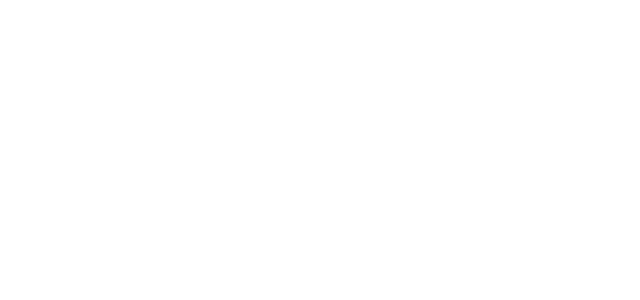
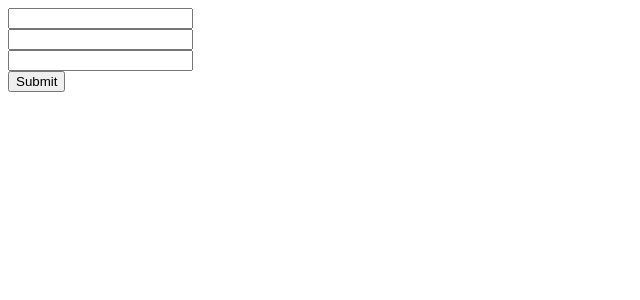
Before and after one commit to matt1sor/kino_ug, a React (Create React App) app in the folder front/: page /users/register in a window 1280 px wide. Before the commit this address had no page. Shown: the top 300 px of the page, without its empty margins (0-640 px from the left). Built offline with nearby package versions, Linux system fonts and the light colour scheme.

Commit message:
added register form

```diff
--- a/front/src/pages/users/Login.js
+++ b/front/src/pages/users/Login.js
@@ -4,9 +4,11 @@
 import * as Yup from "yup";
 import { Fragment, useState } from "react";
 import { loginHandler } from "../../store/features/auth";
+import { Link, useNavigate } from "react-router-dom";
 
 function Login() {
   const dispatch = useDispatch();
+  const navigate = useNavigate();
 
   const [loading, setLoading] = useState(false);
 
@@ -22,6 +24,8 @@
     onSubmit: async (values) => {
       setLoading(true);
       dispatch(loginHandler(values));
+      formik.resetForm();
+      navigate("/repertoire");
     },
   });
 
@@ -43,6 +47,7 @@
         />
         <button type="submit">Submit</button>
       </form>
+      <Link to="/users/register">Nie masz konta? Zarejestruj sie!</Link>
     </Fragment>
   );
 }
--- a/front/src/pages/users/RegisterForm.js
+++ b/front/src/pages/users/RegisterForm.js
@@ -1,5 +1,63 @@
+import { useFormik } from "formik";
+import * as Yup from "yup";
+
+import { useDispatch } from "react-redux";
+import { Fragment, useState } from "react";
+import { registerPost } from "../../store/features/users";
+import { useNavigate } from "react-router-dom";
+
 function RegisterForm() {
-  return <div>Register</div>;
+  const dispatch = useDispatch();
+  const navigate = useNavigate();
+  const [loading, setLoading] = useState(false);
+
+  const formik = useFormik({
+    initialValues: {
+      name: "",
+      login: "",
+      password: "",
+    },
+    validationSchema: Yup.object({
+      name: Yup.string().max(100, "Name is too long").required(),
+      login: Yup.string().max(50, "Login is too long!").required(),
+      password: Yup.string().max(100, "Password too long!").required(),
+    }),
+    onSubmit: async (values) => {
+      setLoading(true);
+      dispatch(registerPost(values));
+      formik.resetForm();
+      navigate("/users/login");
+    },
+  });
+  return (
+    <Fragment>
+      {loading && <span>Loading...</span>}
+      <form onSubmit={formik.handleSubmit}>
+        <input
+          id="name"
+          name="name"
+          type="text"
+          onChange={formik.handleChange}
+        />
+        <br />
+        <input
+          id="login"
+          name="login"
+          type="text"
+          onChange={formik.handleChange}
+        />
+        <br />
+        <input
+          id="password"
+          name="password"
+          type="password"
+          onChange={formik.handleChange}
+        />
+        <br />
+        <button type="submit">Submit</button>
+      </form>
+    </Fragment>
+  );
 }
 
 export default RegisterForm;
--- a/front/src/routes.js
+++ b/front/src/routes.js
@@ -20,7 +20,7 @@
         ) : (
           <Fragment>
             <Route path="/users/login" element={<Login />} />
-            <Route path="/register" element={<RegisterForm />} />
+            <Route path="/users/register" element={<RegisterForm />} />
           </Fragment>
         )}
       </Routes>
--- a/front/src/store/features/users.js
+++ b/front/src/store/features/users.js
@@ -1,5 +1,7 @@
 import { createSlice } from "@reduxjs/toolkit";
 import { backendInstance } from "../../backendInstance";
+import { saveToken } from "./auth";
+import { isValidElement } from "react";
 
 export const usersSlice = createSlice({
   name: "users",
@@ -17,5 +19,15 @@
   dispatch(getUsers(users));
 };
 
+export const registerPost = (values) => async () => {
+  try {
+    await backendInstance.post("users/register", {
+      name: values.name,
+      login: values.login,
+      password: values.password,
+    });
+  } catch (e) {}
+};
+
 export const { getUsers } = usersSlice.actions;
 export default usersSlice.reducer;
```
